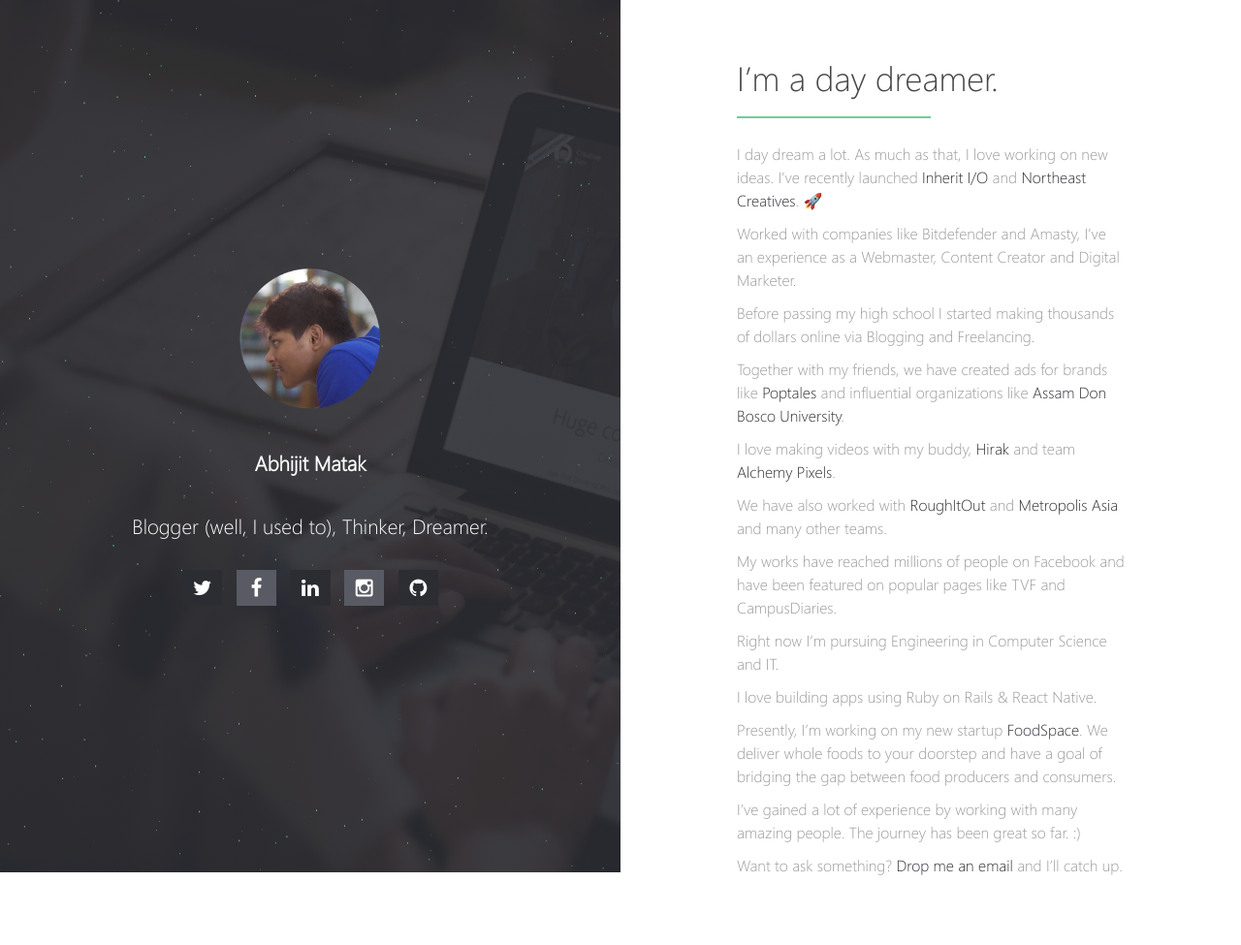
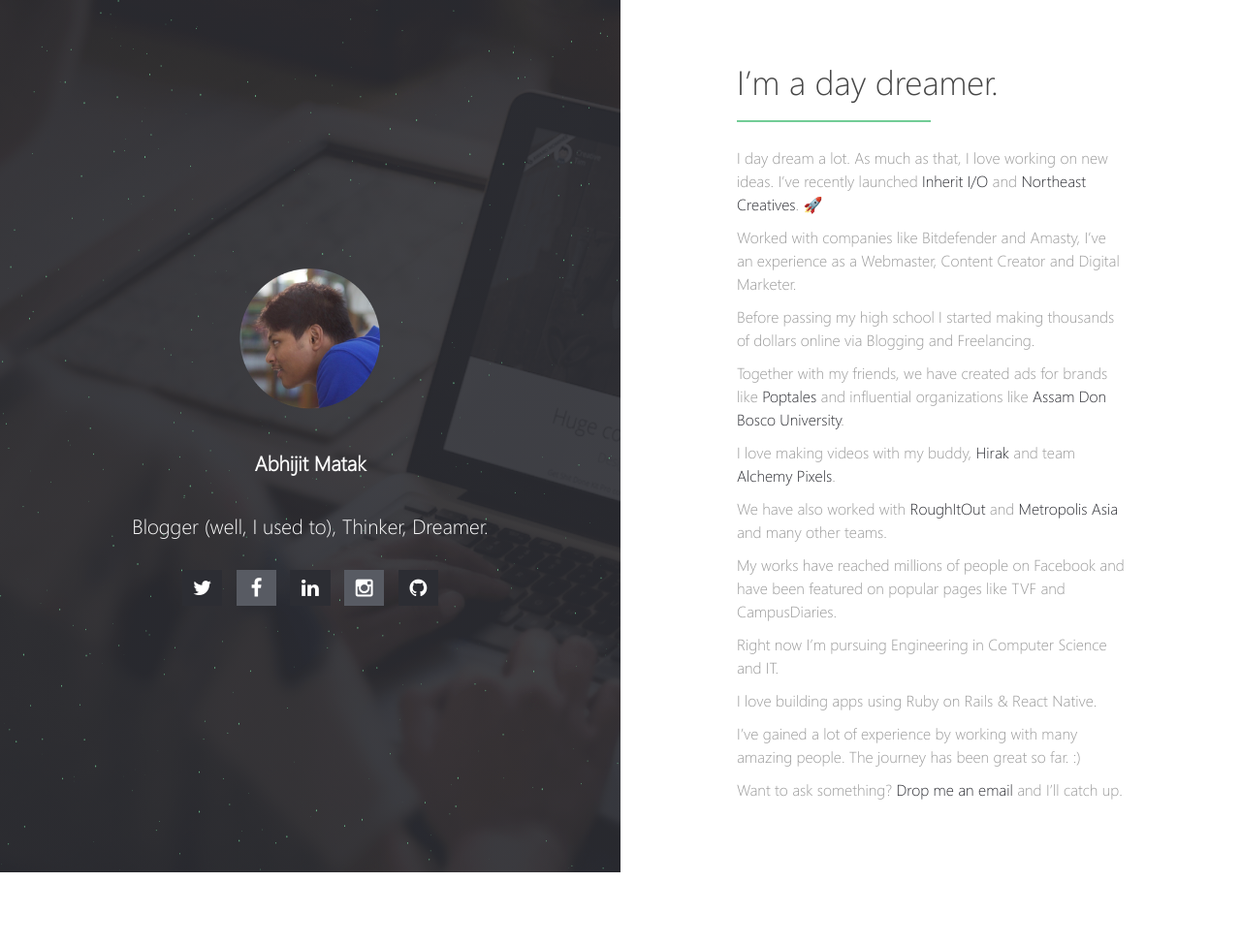
Before and after one commit to skyhitblog/skyhitblog.github.io, a Jekyll site: the page built from index.md, in a window 1280 px wide. Shown: the whole page at 97% size. Built offline with Jekyll 4.4.1, drawn with Linux system fonts in a browser that asks for light colours; our own code applies the rules of GitHub Pages for plain Markdown files; after the commit the page ends 900 px from its top, so only the background shows below that.

Commit message:
Update index.md

```diff
--- a/index.md
+++ b/index.md
@@ -21,8 +21,6 @@ Right now I'm pursuing Engineering in Computer Science and IT.
 
 I love building apps using Ruby on Rails & React Native.
 
-Presently, I'm working on my new startup [FoodSpace](http://foodspace.in). We deliver whole foods to your doorstep and have a goal of bridging the gap between food producers and consumers.
-
 I've gained a lot of experience by working with many amazing people. The journey has been great so far. :)
 
 Want to ask something? [Drop me an email](mailto:skyhitblog@icloud.com) and I'll catch up.
```
